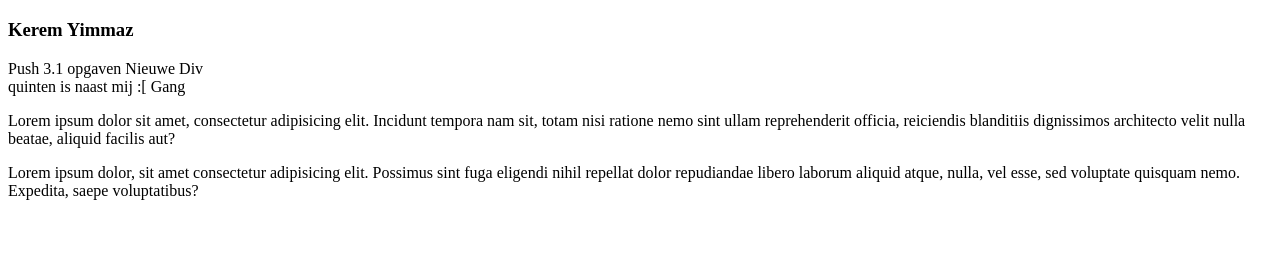
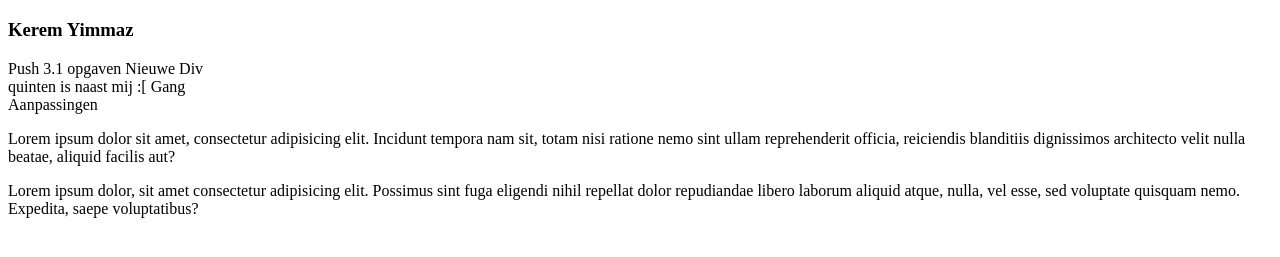
Before and after one commit to YilmazKerem/Devops1, a plain HTML site: page index.html in a window 1280 px wide. Shown: the part 61-318 px from the top of the page. Drawn offline with Linux system fonts and the light colour scheme.

Commit message:
Linux Test

```diff
--- a/index.html
+++ b/index.html
@@ -19,7 +19,8 @@
         <br>
         quinten is naast mij :[
         Gang
-
+	<br>
+	Aanpassingen
     </div>
 
     <p>
```
